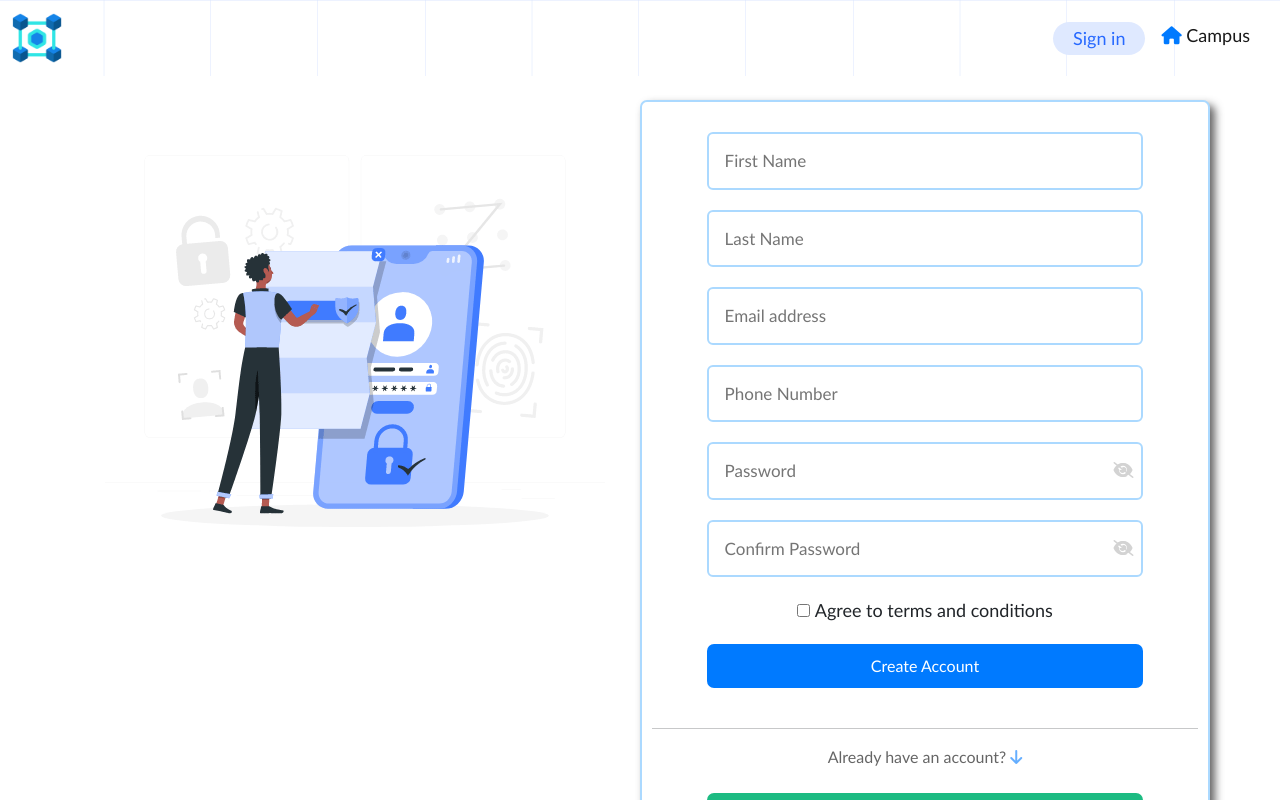
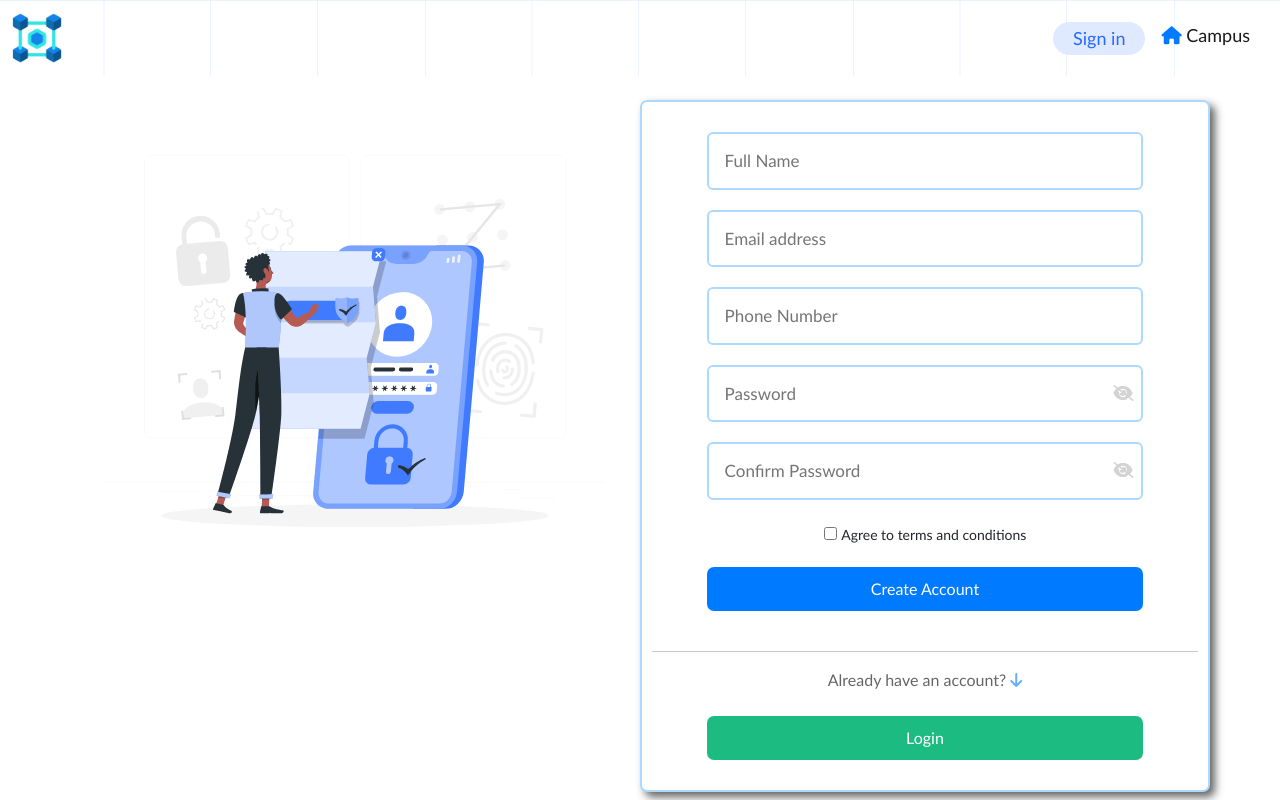
Before and after one commit to TEE2DWHY/TeamDefi, a React (Create React App) app: page /sign-up in a window 1280 px wide. Shown: the top 800 px of the page. Built offline with nearby package versions, Linux system fonts and the light colour scheme.

Commit message:
effected changes on the course page

```diff
--- a/src/pages/SignUp.js
+++ b/src/pages/SignUp.js
@@ -7,7 +7,7 @@ import "../auth.css"
 const SignUp = () => {
 
     const [formData, setFormData] = useState({
-        firstName: "", lastName: "", email: "", phoneNumber: "", password: "", confirmPassword: "", terms: ""
+        fullName: "", email: "", phoneNumber: "", password: "", confirmPassword: "", terms: ""
     })
 
     const handleChange = (e) => {
@@ -91,25 +91,13 @@ const SignUp = () => {
                                     <input
                                         className="login-input"
                                         type="text"
-                                        placeholder="First Name"
-                                        name="firstName"
+                                        placeholder="Full Name"
+                                        name="fullName"
                                         required
                                         onChange={handleChange}
                                         pattern="^[A-Za-z\s]*$"
                                     />
                                     <span className="user-err">First name should be only alphabets</span>
-                                </div>
-                                <div className="form-component">
-                                    <input
-                                        className="login-input"
-                                        type="text"
-                                        placeholder="Last Name"
-                                        name="lastName"
-                                        required
-                                        onChange={handleChange}
-                                        pattern="^[A-Za-z\s]*$"
-                                    />
-                                    <span className="user-err">Last name should be only alphabets</span>
                                 </div>
                                 <div className="form-component">
                                     <input
@@ -169,7 +157,7 @@ const SignUp = () => {
                                         required
                                         name="terms"
                                         onChange={handleChange}
-                                    /> <label>
+                                    /> <label style={{ fontSize: "14px" }}>
                                         Agree to terms and conditions
                                     </label>
                                 </div>
```
